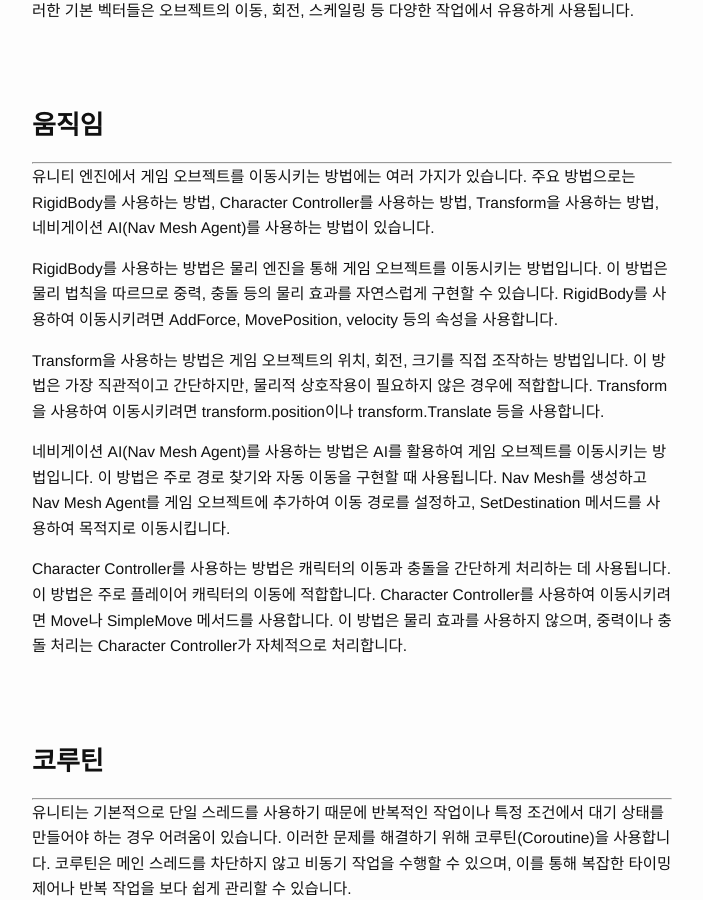
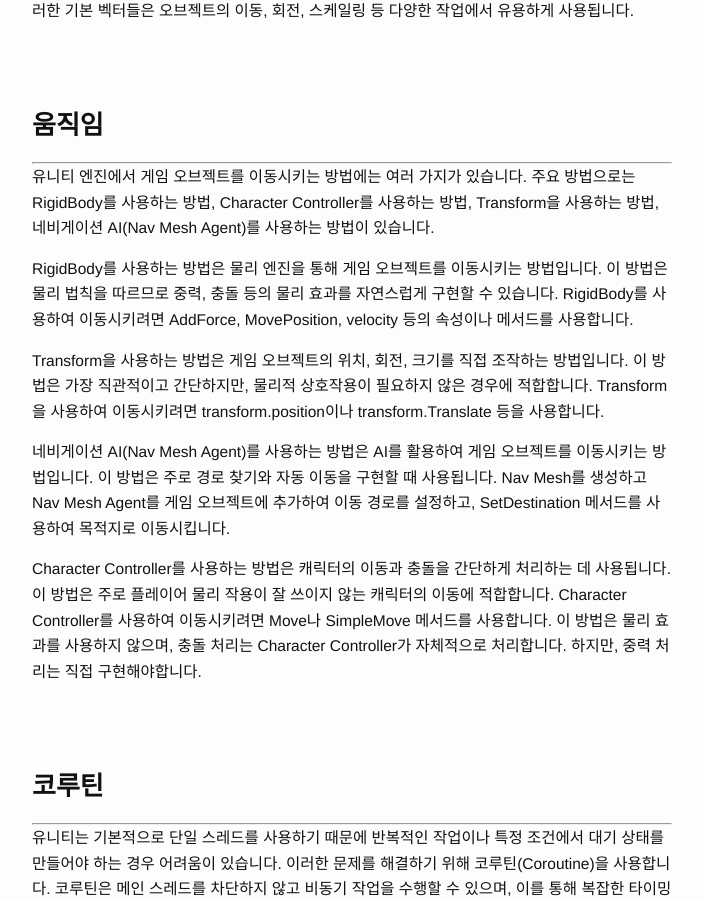
Before and after one commit to Jaeun-Choi98/jaeun-choi98.github.io, a Jekyll site: the page built from _posts/2024-07-01-unity_baisic(2).md, in a window 1280 px wide and 900 px high, scrolled down 2346 px. Shown: the whole window, without its empty margins (288-991 px from the left). Built offline with Jekyll 4.4.1, drawn with Linux system fonts in a browser that asks for light colours.

Commit message:
modify unity basic(2) post

```diff
--- a/_posts/2024-07-01-unity_baisic(2).md
+++ b/_posts/2024-07-01-unity_baisic(2).md
@@ -72,13 +72,13 @@ PBR은 물리 기반 렌더링으로, 빛이 물체 표면에 반사되는 경
 
 유니티 엔진에서 게임 오브젝트를 이동시키는 방법에는 여러 가지가 있습니다. 주요 방법으로는 RigidBody를 사용하는 방법, Character Controller를 사용하는 방법, Transform을 사용하는 방법, 네비게이션 AI(Nav Mesh Agent)를 사용하는 방법이 있습니다.
 
-RigidBody를 사용하는 방법은 물리 엔진을 통해 게임 오브젝트를 이동시키는 방법입니다. 이 방법은 물리 법칙을 따르므로 중력, 충돌 등의 물리 효과를 자연스럽게 구현할 수 있습니다. RigidBody를 사용하여 이동시키려면 AddForce, MovePosition, velocity 등의 속성을 사용합니다.
+RigidBody를 사용하는 방법은 물리 엔진을 통해 게임 오브젝트를 이동시키는 방법입니다. 이 방법은 물리 법칙을 따르므로 중력, 충돌 등의 물리 효과를 자연스럽게 구현할 수 있습니다. RigidBody를 사용하여 이동시키려면 AddForce, MovePosition, velocity 등의 속성이나 메서드를 사용합니다.
 
 Transform을 사용하는 방법은 게임 오브젝트의 위치, 회전, 크기를 직접 조작하는 방법입니다. 이 방법은 가장 직관적이고 간단하지만, 물리적 상호작용이 필요하지 않은 경우에 적합합니다. Transform을 사용하여 이동시키려면 transform.position이나 transform.Translate 등을 사용합니다.
 
 네비게이션 AI(Nav Mesh Agent)를 사용하는 방법은 AI를 활용하여 게임 오브젝트를 이동시키는 방법입니다. 이 방법은 주로 경로 찾기와 자동 이동을 구현할 때 사용됩니다. Nav Mesh를 생성하고 Nav Mesh Agent를 게임 오브젝트에 추가하여 이동 경로를 설정하고, SetDestination 메서드를 사용하여 목적지로 이동시킵니다.
 
-Character Controller를 사용하는 방법은 캐릭터의 이동과 충돌을 간단하게 처리하는 데 사용됩니다. 이 방법은 주로 플레이어 캐릭터의 이동에 적합합니다. Character Controller를 사용하여 이동시키려면 Move나 SimpleMove 메서드를 사용합니다. 이 방법은 물리 효과를 사용하지 않으며, 중력이나 충돌 처리는 Character Controller가 자체적으로 처리합니다.
+Character Controller를 사용하는 방법은 캐릭터의 이동과 충돌을 간단하게 처리하는 데 사용됩니다. 이 방법은 주로 플레이어 물리 작용이 잘 쓰이지 않는 캐릭터의 이동에 적합합니다. Character Controller를 사용하여 이동시키려면 Move나 SimpleMove 메서드를 사용합니다. 이 방법은 물리 효과를 사용하지 않으며, 충돌 처리는 Character Controller가 자체적으로 처리합니다. 하지만, 중력 처리는 직접 구현해야합니다.
 
 <br>
 <br>
```
